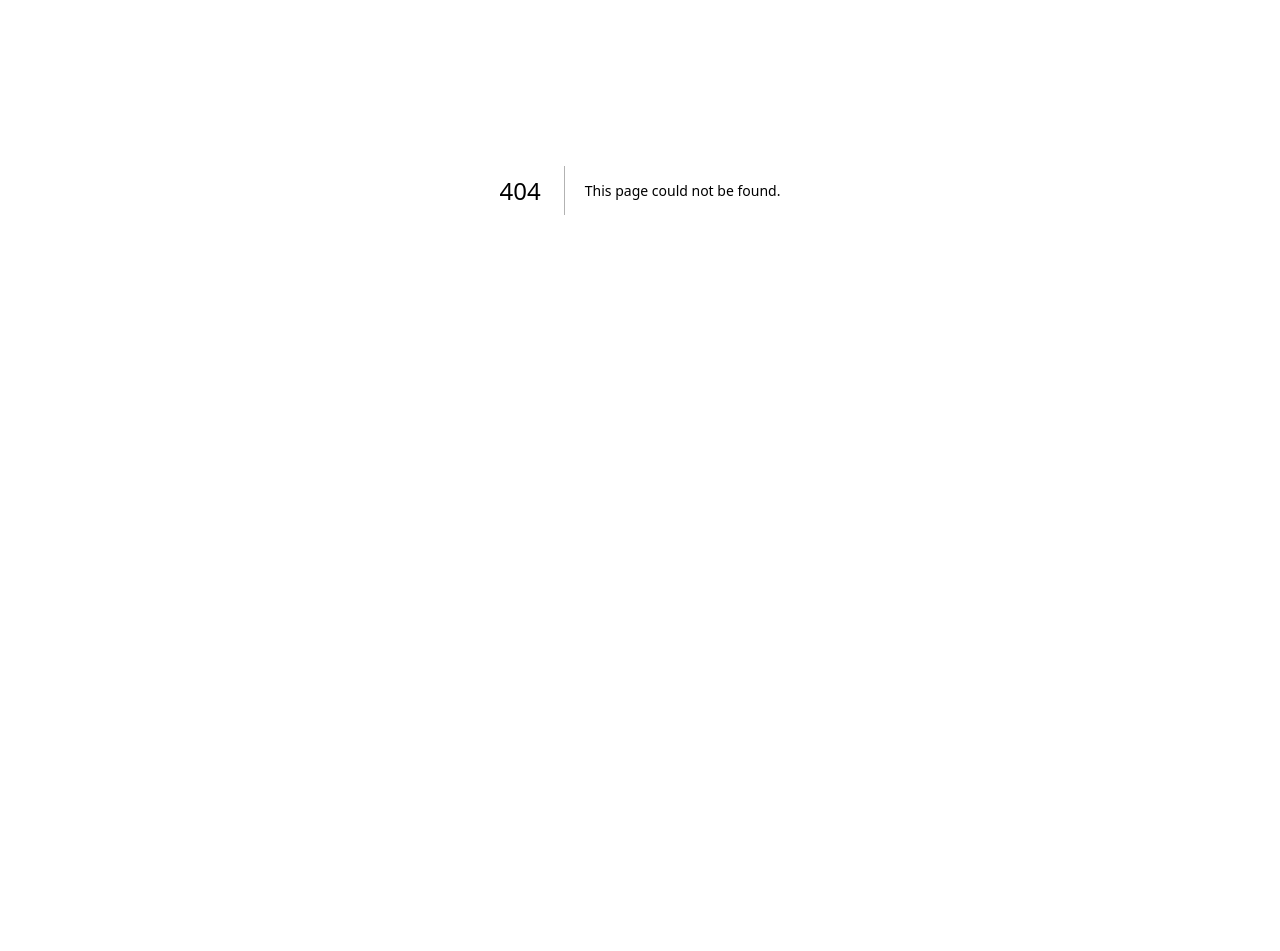
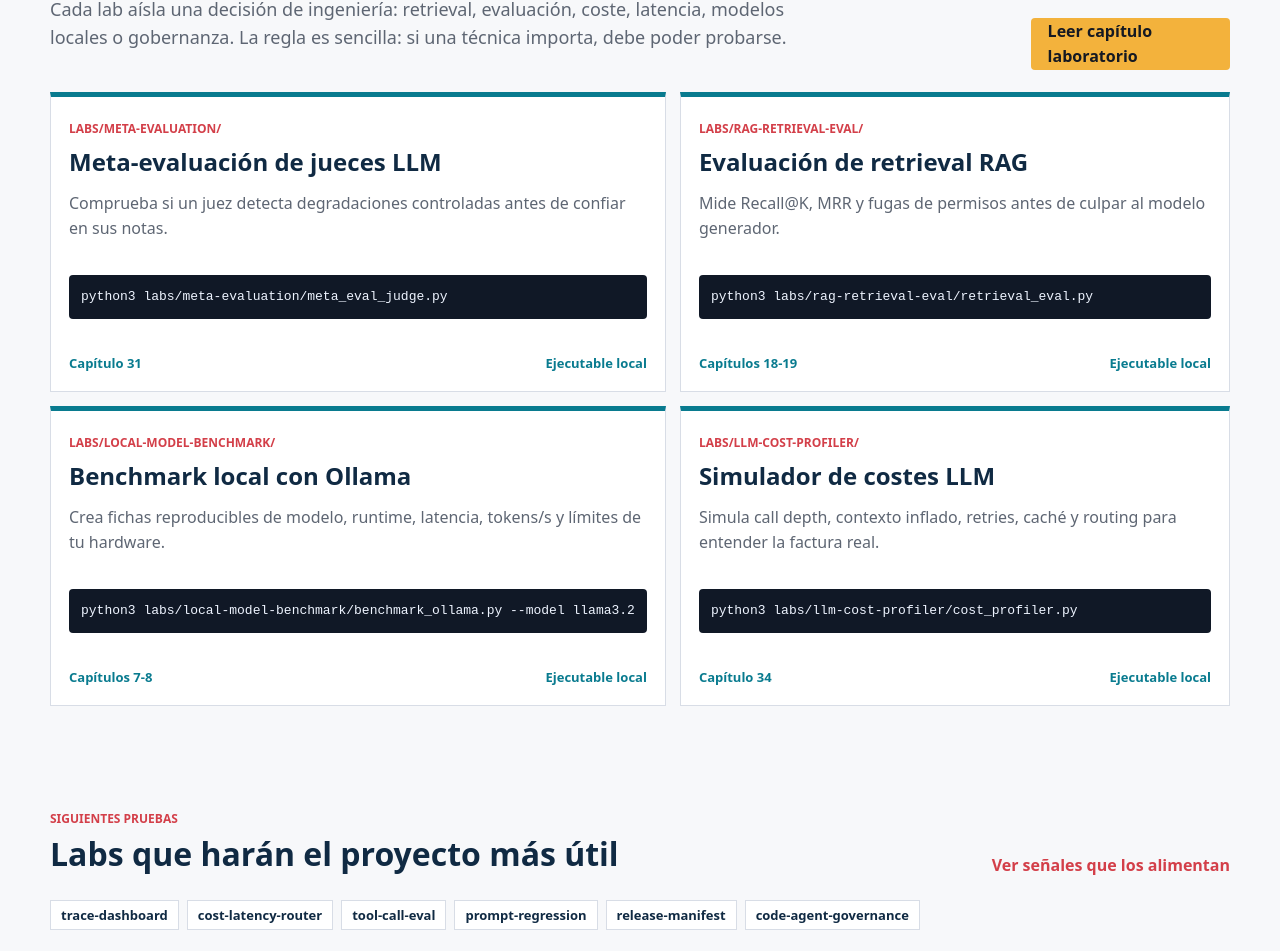
Before and after one commit to raym33/ingenieria-practica-practica-con-inteligencia-artificial, a Next.js app in the folder site/: page /labs in a window 1280 px wide. Before the commit this address had no page. Shown: the part 360-1311 px from the top of the page. Before the commit the page ends 950 px from the top, so only its background shows below. Built offline with nearby package versions, Linux system fonts and the light colour scheme.

Commit message:
Add labs and editorial radar pages

```diff
--- a/site/app/globals.css
+++ b/site/app/globals.css
@@ -441,6 +441,97 @@ a {
   font-size: 13px;
 }
 
+.topic-grid {
+  display: grid;
+  grid-template-columns: repeat(3, 1fr);
+  gap: 12px;
+  margin: 28px 0;
+}
+
+.topic-card {
+  display: block;
+  min-height: 96px;
+  padding: 16px;
+  border: 1px solid var(--line);
+  border-top: 4px solid var(--coral);
+  background: var(--surface);
+}
+
+.topic-card strong {
+  display: block;
+  color: var(--blue);
+  font-size: 18px;
+}
+
+.topic-card span {
+  display: block;
+  margin-top: 8px;
+  color: var(--muted);
+  font-size: 13px;
+}
+
+.topic-cloud {
+  display: flex;
+  flex-wrap: wrap;
+  gap: 8px;
+}
+
+.topic-cloud span {
+  display: inline-flex;
+  align-items: center;
+  min-height: 30px;
+  padding: 0 10px;
+  border: 1px solid var(--line);
+  background: var(--surface);
+  color: var(--blue);
+  font-size: 13px;
+  font-weight: 800;
+}
+
+.lab-grid {
+  display: grid;
+  grid-template-columns: repeat(2, 1fr);
+  gap: 14px;
+}
+
+.lab-card {
+  min-height: 300px;
+  display: flex;
+  flex-direction: column;
+  justify-content: space-between;
+  padding: 18px;
+  border: 1px solid var(--line);
+  border-top: 5px solid var(--teal);
+  background: var(--surface);
+}
+
+.lab-card h2 {
+  margin: 8px 0 10px;
+  color: var(--blue);
+  font-size: 24px;
+  line-height: 1.15;
+}
+
+.lab-card p {
+  color: var(--muted);
+}
+
+.lab-card pre {
+  overflow: auto;
+  margin: 14px 0;
+  padding: 12px;
+  background: #101826;
+  color: #eef4ff;
+  border-radius: 4px;
+}
+
+.lab-path {
+  color: var(--coral);
+  font-size: 12px;
+  font-weight: 900;
+  text-transform: uppercase;
+}
+
 .chapter-grid,
 .route-grid {
   display: grid;
@@ -651,6 +742,44 @@ a {
   padding: 16px;
 }
 
+.radar-lead {
+  padding: 26px;
+  background: #111827;
+  color: #fff;
+  border-bottom: 6px solid var(--gold);
+}
+
+.radar-lead article {
+  max-width: 900px;
+}
+
+.radar-lead h2 {
+  margin: 12px 0;
+  font-size: clamp(30px, 4.6vw, 54px);
+  line-height: 1.05;
+}
+
+.radar-lead p {
+  color: rgba(255,255,255,.82);
+}
+
+.radar-lead .text-link {
+  display: inline-flex;
+  margin-top: 16px;
+  color: var(--gold);
+}
+
+.radar-meta {
+  display: flex;
+  justify-content: space-between;
+  gap: 12px;
+  margin-bottom: 8px;
+  color: var(--muted);
+  font-size: 12px;
+  font-weight: 900;
+  text-transform: uppercase;
+}
+
 .radar-item h3 {
   margin: 0 0 8px;
   color: var(--blue);
@@ -708,7 +837,9 @@ a {
   .stats,
   .chapter-grid,
   .route-grid,
-  .story-grid {
+  .story-grid,
+  .topic-grid,
+  .lab-grid {
     grid-template-columns: 1fr;
   }
 
--- /dev/null
+++ b/site/app/labs/page.jsx
@@ -0,0 +1,99 @@
+import Link from "next/link";
+
+export const metadata = {
+  title: "Labs | De preguntar a construir"
+};
+
+const labs = [
+  {
+    title: "Meta-evaluación de jueces LLM",
+    path: "labs/meta-evaluation/",
+    chapter: "Capítulo 31",
+    href: "/leer/32-capitulo-31-evaluacion-de-sistemas-ia/",
+    command: "python3 labs/meta-evaluation/meta_eval_judge.py",
+    summary: "Comprueba si un juez detecta degradaciones controladas antes de confiar en sus notas."
+  },
+  {
+    title: "Evaluación de retrieval RAG",
+    path: "labs/rag-retrieval-eval/",
+    chapter: "Capítulos 18-19",
+    href: "/leer/20-capitulo-19-rag-avanzado/",
+    command: "python3 labs/rag-retrieval-eval/retrieval_eval.py",
+    summary: "Mide Recall@K, MRR y fugas de permisos antes de culpar al modelo generador."
+  },
+  {
+    title: "Benchmark local con Ollama",
+    path: "labs/local-model-benchmark/",
+    chapter: "Capítulos 7-8",
+    href: "/leer/09-capitulo-8-hardware-real-para-ia-local/",
+    command: "python3 labs/local-model-benchmark/benchmark_ollama.py --model llama3.2",
+    summary: "Crea fichas reproducibles de modelo, runtime, latencia, tokens/s y límites de tu hardware."
+  },
+  {
+    title: "Simulador de costes LLM",
+    path: "labs/llm-cost-profiler/",
+    chapter: "Capítulo 34",
+    href: "/leer/35-capitulo-34-costes-latencia-y-rendimiento/",
+    command: "python3 labs/llm-cost-profiler/cost_profiler.py",
+    summary: "Simula call depth, contexto inflado, retries, caché y routing para entender la factura real."
+  }
+];
+
+const nextLabs = [
+  "trace-dashboard",
+  "cost-latency-router",
+  "tool-call-eval",
+  "prompt-regression",
+  "release-manifest",
+  "code-agent-governance"
+];
+
+export default function LabsPage() {
+  return (
+    <main>
+      <section className="section shell">
+        <div className="section-header">
+          <div>
+            <div className="eyebrow">Banco de pruebas</div>
+            <h1>Labs ejecutables para aprender midiendo</h1>
+            <p className="section-lead">
+              Cada lab aísla una decisión de ingeniería: retrieval, evaluación, coste, latencia, modelos locales o gobernanza.
+              La regla es sencilla: si una técnica importa, debe poder probarse.
+            </p>
+          </div>
+          <Link className="button primary" href="/leer/31-capitulo-30-laboratorio-de-implementacion/">Leer capítulo laboratorio</Link>
+        </div>
+
+        <div className="lab-grid">
+          {labs.map((lab) => (
+            <article className="lab-card" key={lab.path}>
+              <div>
+                <span className="lab-path">{lab.path}</span>
+                <h2>{lab.title}</h2>
+                <p>{lab.summary}</p>
+              </div>
+              <pre><code>{lab.command}</code></pre>
+              <div className="meta-row">
+                <Link href={lab.href}>{lab.chapter}</Link>
+                <span>Ejecutable local</span>
+              </div>
+            </article>
+          ))}
+        </div>
+      </section>
+
+      <section className="section shell compact-section">
+        <div className="section-header">
+          <div>
+            <div className="eyebrow">Siguientes pruebas</div>
+            <h2>Labs que harán el proyecto más útil</h2>
+          </div>
+          <Link className="text-link" href="/radar/">Ver señales que los alimentan</Link>
+        </div>
+        <div className="topic-cloud">
+          {nextLabs.map((lab) => <span key={lab}>{lab}</span>)}
+        </div>
+      </section>
+    </main>
+  );
+}
--- a/site/components/SiteHeader.jsx
+++ b/site/components/SiteHeader.jsx
@@ -24,7 +24,7 @@ export function SiteHeader() {
           <Link href="/biblioteca/">IA aplicada</Link>
           <Link href="/rutas/">Guías</Link>
           <Link href="/leer/09-capitulo-8-hardware-real-para-ia-local/">Hardware</Link>
-          <Link href="/leer/31-capitulo-30-laboratorio-de-implementacion/">Labs</Link>
+          <Link href="/labs/">Labs</Link>
           <Link href="/descargas/">Descargas</Link>
         </div>
       </nav>
```
Also changed, not shown: site/app/biblioteca/page.jsx (+16 -0 lines), site/app/radar/page.jsx (+79 -14 lines).
